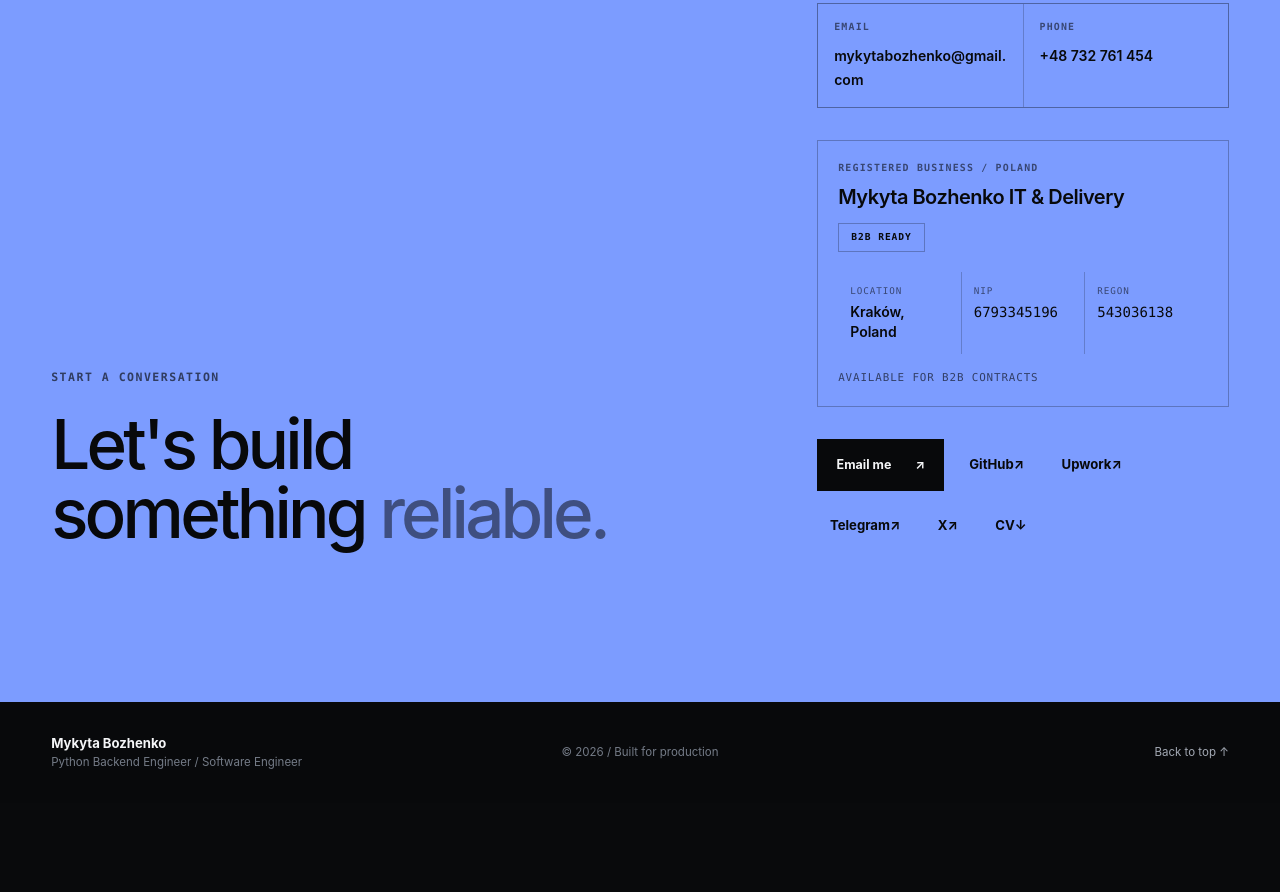
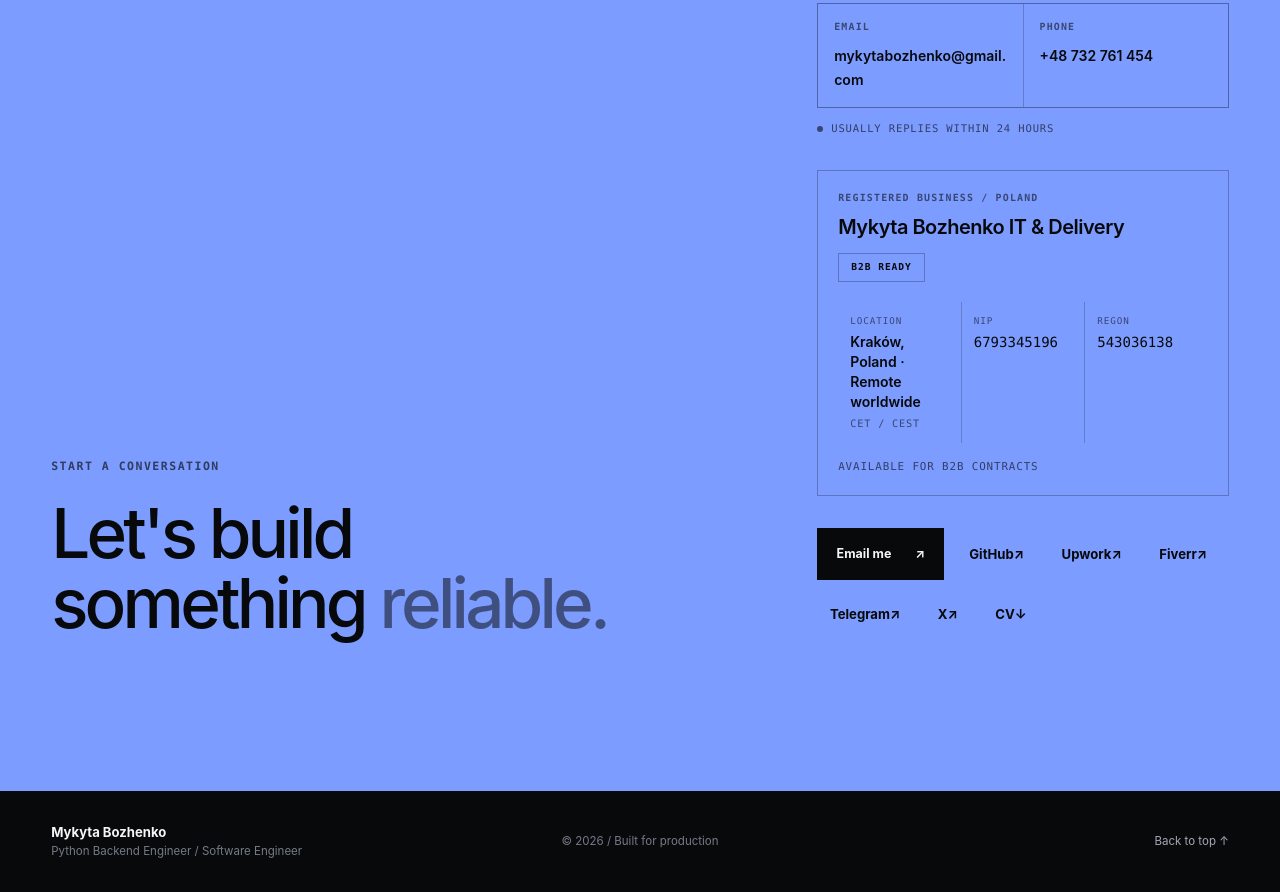
Before and after one commit to pipinovi4/mykyta-portfolio, a Next.js app in the folder frontend/: page / in a window 1280 px wide. Shown: the part 7960-8852 px from the top of the page. Before the commit the page ends 8763 px from the top, so only its background shows below. Built offline with nearby package versions, Linux system fonts and the light colour scheme; no server answers.

Commit message:
feat(contact): add availability and Fiverr profile

```diff
--- a/frontend/src/app/page.tsx
+++ b/frontend/src/app/page.tsx
@@ -197,6 +197,10 @@ export default function Home() {
                   <span className="text-sm font-semibold">{profile.phone}</span>
                 </a>
               </div>
+              <p className="mt-[-1.25rem]! mb-8! flex items-center gap-2 font-mono text-[0.66rem]! uppercase tracking-[0.08em] text-black/60">
+                <span className="size-1.5 rounded-full bg-black/55" aria-hidden="true" />
+                {profile.responseTime}
+              </p>
 
               <aside className="mb-8 border border-black/25 p-5" aria-label="Business registration details">
                 <div className="mb-5 flex flex-wrap items-start justify-between gap-3">
@@ -207,7 +211,7 @@ export default function Home() {
                   <span className="border border-black/25 px-3 py-1.5 font-mono text-[0.6rem] font-semibold uppercase tracking-[0.1em]">B2B ready</span>
                 </div>
                 <dl className="grid gap-px bg-black/20 sm:grid-cols-3">
-                  <div className="bg-[var(--accent)] p-3"><dt className="font-mono text-[0.58rem] uppercase tracking-[0.1em] text-black/55">Location</dt><dd className="mt-1 text-sm font-semibold">{profile.business.location}</dd></div>
+                  <div className="bg-[var(--accent)] p-3"><dt className="font-mono text-[0.58rem] uppercase tracking-[0.1em] text-black/55">Location</dt><dd className="mt-1 text-sm font-semibold">{profile.business.location} · {profile.business.availability}</dd><dd className="mt-1 font-mono text-[0.64rem] uppercase tracking-[0.08em] text-black/55">{profile.business.timezone}</dd></div>
                   <div className="bg-[var(--accent)] p-3"><dt className="font-mono text-[0.58rem] uppercase tracking-[0.1em] text-black/55">NIP</dt><dd className="mt-1 font-mono text-sm">{profile.business.nip}</dd></div>
                   <div className="bg-[var(--accent)] p-3"><dt className="font-mono text-[0.58rem] uppercase tracking-[0.1em] text-black/55">REGON</dt><dd className="mt-1 font-mono text-sm">{profile.business.regon}</dd></div>
                 </dl>
@@ -218,6 +222,7 @@ export default function Home() {
                 <a className="button button--light" href={`mailto:${profile.email}`}>Email me <span aria-hidden="true">↗</span></a>
                 <a className="text-link" href={profile.github} target="_blank" rel="noreferrer">GitHub <span aria-hidden="true">↗</span></a>
                 <a className="text-link" href={profile.upwork} target="_blank" rel="noreferrer">Upwork <span aria-hidden="true">↗</span></a>
+                <a className="text-link" href={profile.fiverr} target="_blank" rel="noreferrer">Fiverr <span aria-hidden="true">↗</span></a>
                 <a className="text-link" href={profile.telegram.url} target="_blank" rel="noreferrer" aria-label={`Telegram ${profile.telegram.label}`}>Telegram <span aria-hidden="true">↗</span></a>
                 <a className="text-link" href={profile.x.url} target="_blank" rel="noreferrer" aria-label={`X ${profile.x.label}`}>X <span aria-hidden="true">↗</span></a>
                 {profile.linkedin ? <a className="text-link" href={profile.linkedin} target="_blank" rel="noreferrer">LinkedIn <span aria-hidden="true">↗</span></a> : null}
--- a/frontend/src/content/portfolio.ts
+++ b/frontend/src/content/portfolio.ts
@@ -39,6 +39,8 @@ export const profile = {
   website: "https://mykytabozhenko.site",
   linkedin: null as string | null,
   upwork: "https://www.upwork.com/freelancers/~0114d1ee96979f6918",
+  fiverr: "https://www.fiverr.com/pipinx?public_mode=true",
+  responseTime: "Usually replies within 24 hours",
   telegram: {
     label: "@prustolivgra",
     url: "https://t.me/prustolivgra",
@@ -50,6 +52,8 @@ export const profile = {
   business: {
     name: "Mykyta Bozhenko IT & Delivery",
     location: "Kraków, Poland",
+    availability: "Remote worldwide",
+    timezone: "CET / CEST",
     nip: "6793345196",
     regon: "543036138",
     engagement: "Available for B2B contracts",
```
